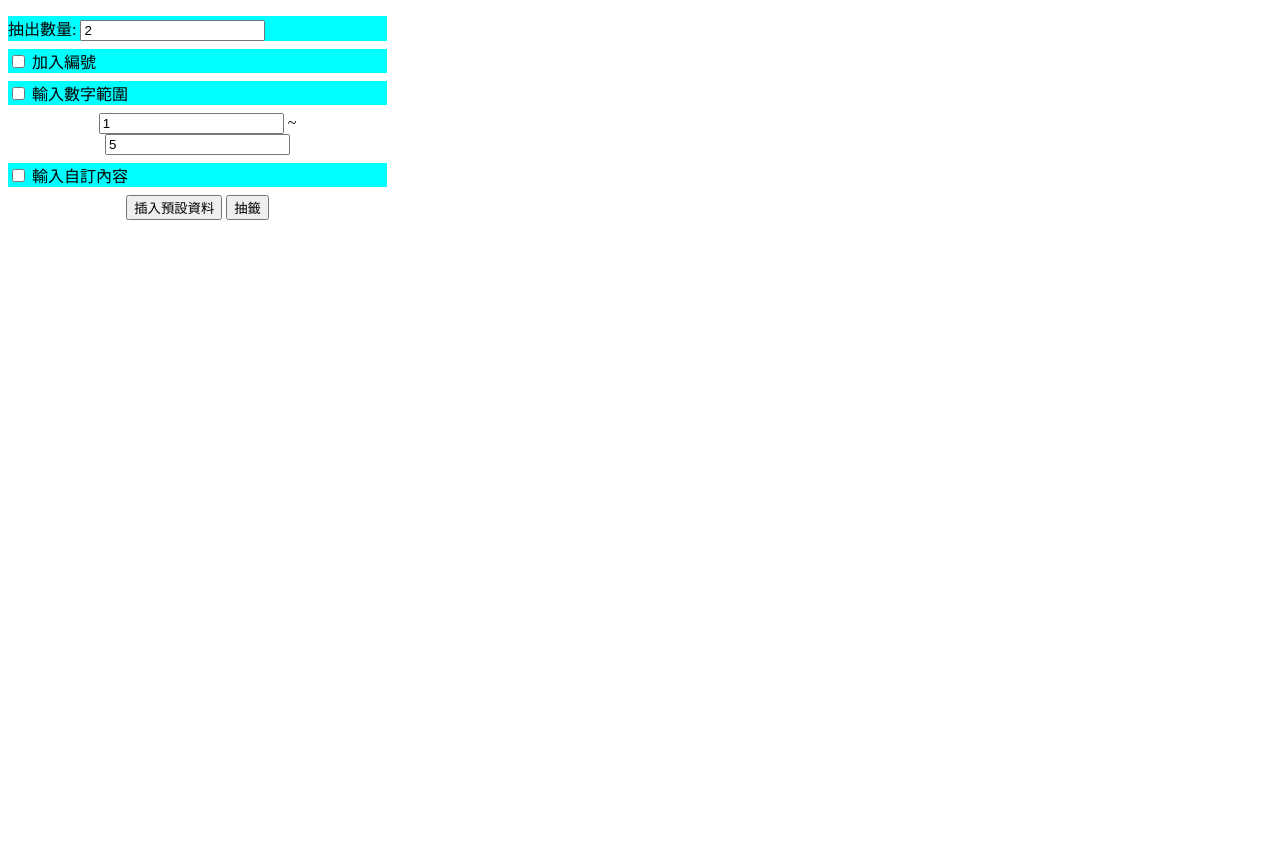
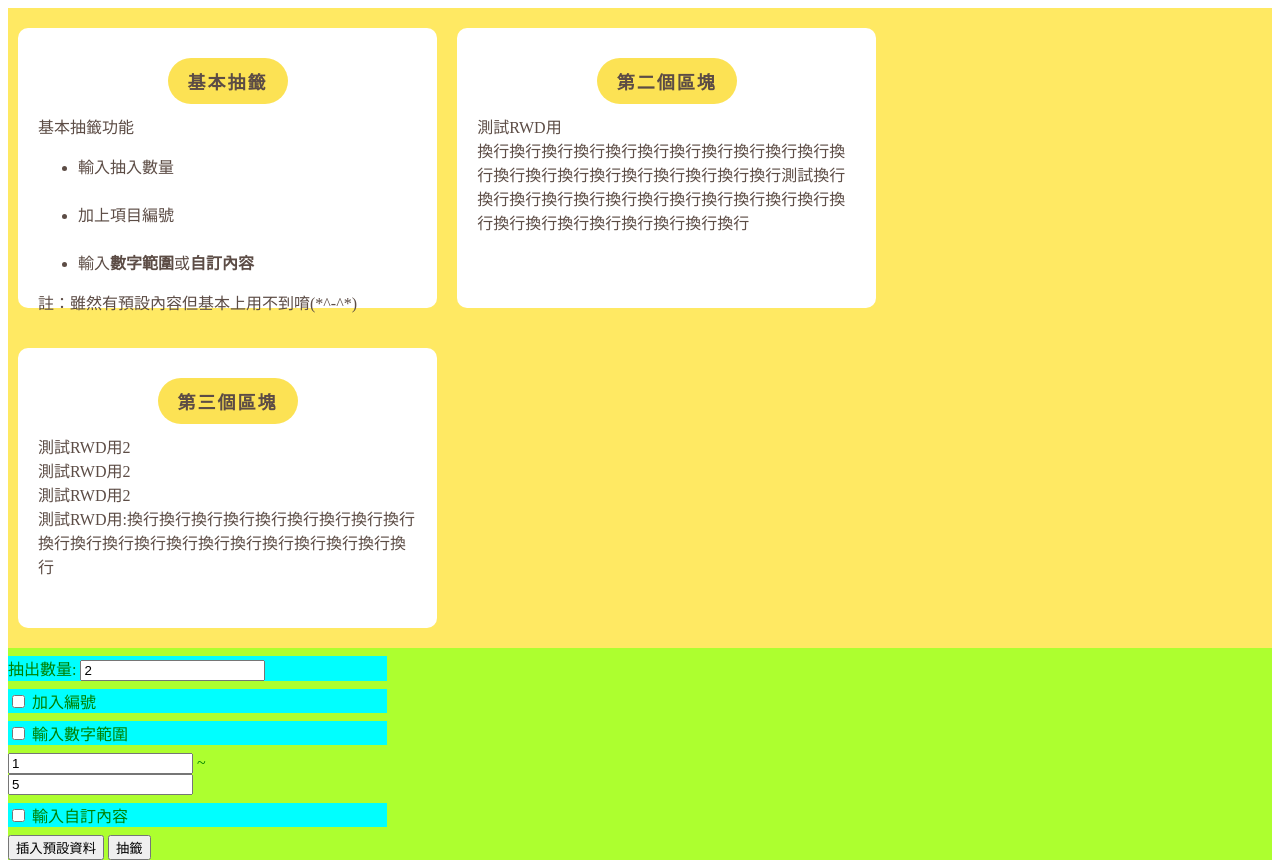
Before and after one commit to mshmwr/Draw_Lots, a plain HTML site: page draw.html in a window 1280 px wide. Before the commit the page ends 800 px from the top, so only its background shows below. Drawn offline with nearby package versions, Linux system fonts and the light colour scheme.

Commit message:
200719-Add "Simple RWD"

```diff
--- a/draw.css
+++ b/draw.css
@@ -1,5 +1,4 @@
 #input {
-  float:left;
   width: 30%;
   margin-right: 2em;
 }
@@ -10,9 +9,89 @@
 }
 #input div {
   margin-top: 0.5em;
-  text-align: center;
 }
 #input textarea {
   width: 100%;
   height: 20em;
 }
+
+p {
+  margin: 0 0 10px;
+}
+/*版面配置*/
+
+div {
+  display: block;
+}
+
+.col {
+  width: 100%;
+  float: left;
+  background-color: #ffe963;
+  color: #336666;
+  box-sizing: border-box;
+}
+
+.intro {
+  width: 30%;
+  height: 250px;
+  float: left;
+  background-color: #ffffff;
+  color: #5c4c45;
+  position: relative;
+  min-height: 1px;
+  /* margin: 2em 1em; */
+  margin: 20px 10px;
+  border-radius: 10px;
+  padding: 30px 20px 0;
+  text-align: center;
+}
+.tools {
+  width: 100%;
+  float: left;
+  background-color: greenyellow;
+  color: green;
+  position: relative;
+  min-height: 1px;
+}
+
+.title {
+  font-family: "Nunito", sans-serif;
+  font-weight: 700;
+  letter-spacing: 2px;
+  font-size: 18px;
+  display: inline-block;
+  background-color: #fce254;
+  border-radius: 30px;
+  padding: 10px 20px;
+}
+
+.text-left {
+  text-align: left;
+}
+
+/* RWD */
+/* media query: added behind general css settings: https://ithelp.ithome.com.tw/articles/10196578*/
+
+/* intro寬度:
+600px以下: 100%
+600px以上: 40%(原本的設定值)  */
+
+@media (max-width: 800px) {
+  /* .c2,
+  .c3,
+  .c4,
+  .c5 {
+    width: 50%;
+  } */
+
+  .intro {
+    width: 80%;
+  }
+}
+
+/* @media (min-width: 800px) {
+  .intro {
+    width: 40%;
+  }
+} */
--- a/draw.html
+++ b/draw.html
@@ -7,6 +7,8 @@
     <link rel="stylesheet" type="text/css" href="draw.css" />
     <!-- 引用外部js -->
     <script type="text/javascript" src="draw.js"></script>
+    <!-- 在針對要實作 RWD 的網頁中，HTML 的 head 部分必須設定 viewport -->
+    <meta name="viewport" content="width=device-width, initial-scale=1">
 
     <!-- 內部使用js -->
     <!-- <script language="javascript">
@@ -17,6 +19,54 @@
   </head>
 
   <body>
+    <div class="wrap">
+      <div class="col">
+        <div class="intro">
+          <!-- <p>關於這個網站</p> -->
+          <div class="content">
+            <p class="title">基本抽籤</p>
+            <p class="drawLotsIntro text-left">
+              基本抽籤功能
+            <ul class="text-left">
+              <li>輸入抽入數量</li>
+              　<li>加上項目編號</li>
+              　<li>輸入<b>數字範圍</b>或<b>自訂內容</b></li>
+            </ul>
+            </p>
+            <p class="postscript text-left">註：雖然有預設內容但基本上用不到唷(*^-^*)</p>
+          </div>
+        </div>
+
+        <div class="intro" id="col">
+          <div class="content">
+            <p class="title">第二個區塊</p>
+            <p class="drawLotsIntro text-left">
+              測試RWD用
+              <br>
+              換行換行換行換行換行換行換行換行換行換行換行換行換行換行換行換行換行換行換行換行換行測試換行換行換行換行換行換行換行換行換行換行換行換行換行換行換行換行換行換行換行換行換行
+            </p>
+          </div>
+        </div>
+
+        <div class="intro" id="col">
+          <div class="content">
+            <p class="title">第三個區塊</p>
+            <p class="drawLotsIntro text-left">
+              測試RWD用2
+              <br>
+              測試RWD用2
+              <br>
+              測試RWD用2
+              <br>
+              測試RWD用:換行換行換行換行換行換行換行換行換行換行換行換行換行換行換行換行換行換行換行換行換行
+            </p>
+          </div>
+        </div>
+      </div>
+
+
+      <div class="col">
+        <div class="tools">
           <div id="input">
             <label>抽出數量: <input type="number" name="number" value="2" /></label>
             <!--
@@ -25,24 +75,19 @@
                           -->
 
             <label><input type="checkbox" name="itemNum" /> 加入編號 </label>
-      <!-- TODO: "輸入數字範圍" 和 "輸入自訂內容" 互斥 -->
 
             <!-- 如果選擇輸入數字範圍 -->
-      <label
-        ><input type="checkbox" name="rangeInput" id="rangeInput" />
+            <label><input type="checkbox" name="rangeInput" id="rangeInput" />
               輸入數字範圍
             </label>
             <div>
               <input type="number" name="rangeInputMin" required value="1" /> ~
               <input type="number" name="rangeInputMax" required value="5" />
             </div>
-      <label
-        ><input type="checkbox" name="userInput" id="userInput" /> 輸入自訂內容
+            <label><input type="checkbox" name="userInput" id="userInput" /> 輸入自訂內容
             </label>
             <!-- 如果選擇輸入自訂內容:
                               出現下方區塊
-
-
                           -->
             <div id="userInputBlock">
               <label><input type="checkbox" name="repeatable" /> 允許重複資料 </label>
@@ -57,5 +102,11 @@
           </div>
           <div id="result"></div>
           <div style="clear: both;"></div>
+        </div>
+      </div>
+    </div>
+
+
+
   </body>
 </html>
```
Also changed, not shown: Memo.md (+50 -0 lines). Lines whose indentation alone changed are shown as unchanged.
